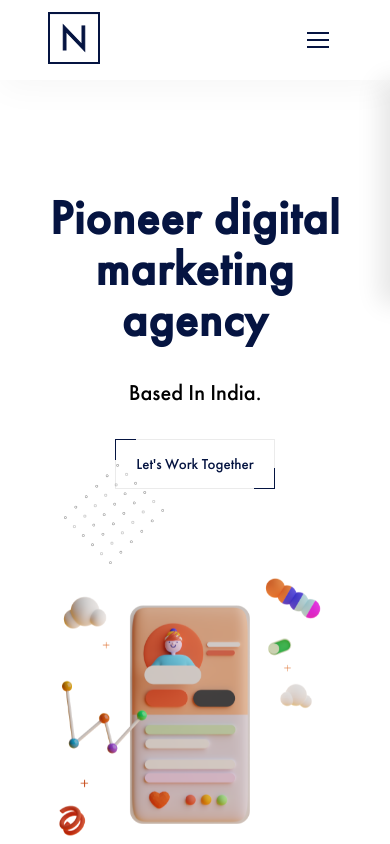
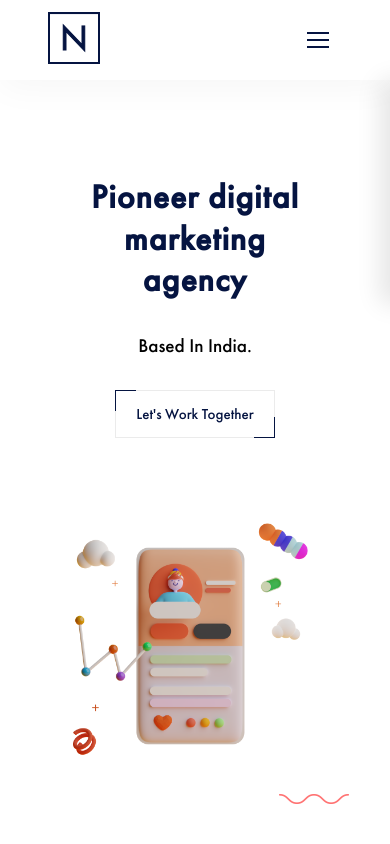
Before and after one commit to sudhanshuverse/digital-marketing, a React (Vite) app: page /services in a window 390 px wide. Shown: the top 844 px of the page. Built offline with nearby package versions, Linux system fonts and the light colour scheme; some icons are missing.

Commit message:
Update the code to make the responsive

```diff
--- a/src/components/Footer.jsx
+++ b/src/components/Footer.jsx
@@ -44,9 +44,9 @@ function Footer() {
                 <div className="footer-second-row">
                     <p>&copy; Copyright 2021 DigiDrive</p>
                     <div className="social-icons">
-                        <a href="#"><i class="fa-brands fa-dribbble"></i></a>
-                        <a href="#"><i class="fa-brands fa-facebook"></i></a>
-                        <a href="#"><i class="fa-brands fa-x-twitter"></i></a>
+                        <a href="#"><i className="fa-brands fa-dribbble"></i></a>
+                        <a href="#"><i className="fa-brands fa-facebook"></i></a>
+                        <a href="#"><i className="fa-brands fa-x-twitter"></i></a>
                     </div>
                 </div>
             </div>
--- a/src/components/Home.css
+++ b/src/components/Home.css
@@ -762,28 +762,53 @@ main {
 
 
 /* RESPONSIVE */
+@media (max-width: 1024px) {
+    .hero-page {
+        padding: 0 20px;
+    }
+
+    .hero-left h1 {
+        font-size: 3.5rem;
+        line-height: 4rem;
+    }
+
+    .third-section {
+        grid-template-columns: repeat(2, 1fr);
+    }
+
+    .sixth-section-first-row h1 {
+        font-size: 3rem;
+    }
+
+    .seventh-inner h1 {
+        font-size: 3.5rem;
+        line-height: 4rem;
+    }
+}
+
 @media (max-width: 900px) {
     .hero-page {
         flex-direction: column;
         padding: 3rem 1.5rem;
     }
 
+    .hero-left,
+    .hero-right {
+        width: 100%;
+        text-align: center;
+    }
+
     .hero-left {
-        justify-content: flex-start;
-        padding-top: 4rem;
+        padding-top: 3rem;
     }
 
     .hero-left h1 {
         font-size: 3rem;
-        line-height: 3.2rem;
-    }
-
-    .hero-left p {
-        font-size: 1.4rem;
+        line-height: 3.3rem;
     }
 
     .hero-left a {
-        padding: 18px 23px;
+        margin: 0 auto;
     }
 
     .hero-right {
@@ -791,20 +816,20 @@ main {
     }
 
     .hero-first-icon-container {
-        top: -20px;
-        left: 50px;
-        max-width: 140px;
+        top: -30px;
+        left: 40px;
+        max-width: 130px;
     }
 
     .hero-second-icon-container {
         bottom: -80px;
-        left: 40px;
+        left: 30px;
         max-width: 100px;
     }
 
     .hero-third-icon-container {
         max-width: 120px;
-        bottom: -20px;
+        bottom: -10px;
     }
 
     .third-section {
@@ -812,75 +837,129 @@ main {
         gap: 16px;
     }
 
-    .portfolio-container-1,
-    .portfolio-container-2,
-    .portfolio-container-3,
-    .portfolio-container-4,
-    .portfolio-container-5,
-    .portfolio-container-6 {
-        max-width: 380px;
-        max-height: 380px;
+    .fifth-section {
+        padding: 6rem 20px;
+    }
+
+    .demo-image-1,
+    .demo-image-2 {
+        display: none;
+    }
+
+    .sixth-section-second-row {
+        flex-direction: column;
+        align-items: flex-start;
+        gap: 1.2rem;
     }
 
     .eight-section-inner {
         grid-template-columns: repeat(2, 1fr);
-        gap: 1.5rem;
+        gap: 2rem;
     }
 
-    .eight-inner-card {
-        max-width: 100%;
+    .nine-section {
+        height: auto;
+        padding: 5rem 20px;
     }
 
+    .inner-nine-section h1 {
+        font-size: 2.5rem;
+        text-align: center;
+    }
 }
 
-
-
-@media (max-width: 400px) {
-    .hero-left a {
-        padding: 15px 20px;
+@media (max-width: 600px) {
+    .hero-left h1 {
+        font-size: 2.5rem;
+        line-height: 3rem;
     }
 
-    .hero-image-container {
-        width: 100%;
+    .hero-left p {
+        font-size: 1.3rem;
     }
 
-    .hero-first-icon-container {
+    .hero-left a {
+        padding: 15px 25px;
+    }
+
+    .hero-first-icon-container,
+    .hero-second-icon-container {
         display: none;
+    }
+
+    .hero-third-icon-container {
+        max-width: 90px;
+        right: 0;
+    }
+
+    .second-section {
+        height: 200px;
     }
 
     .third-section {
         grid-template-columns: 1fr;
-        gap: 12px;
     }
 
-    .portfolio-container-1,
-    .portfolio-container-2,
-    .portfolio-container-3,
-    .portfolio-container-4,
-    .portfolio-container-5,
-    .portfolio-container-6 {
-        max-width: 100%;
-        max-height: 300px;
+    .fourth-section-container h1 {
+        font-size: 2.3rem;
     }
 
-    .eight-section {
-        padding: 4rem 15px;
+    .fourth-section-container p {
+        font-size: 16px;
+    }
+
+    .sixth-section-first-row h1 {
+        font-size: 2.4rem;
+        text-align: center;
+    }
+
+    .sixth-section-second-row {
+        padding: 1rem 0;
+    }
+
+    .seventh-inner h1 {
+        font-size: 2.4rem;
+        line-height: 3rem;
     }
 
     .eight-section-inner {
         grid-template-columns: 1fr;
-        gap: 1.25rem;
+    }
+
+    .inner-nine-section h1 {
+        font-size: 2rem;
+    }
+
+    .inner-nine-section button {
+        padding: 16px 40px;
+    }
+}
+
+@media (max-width: 400px) {
+    .hero-left h1 {
+        font-size: 2.1rem;
+        line-height: 2.6rem;
+    }
+
+    .hero-left p {
+        font-size: 1.2rem;
+    }
+
+    .hero-left a {
+        padding: 14px 20px;
+    }
+
+    .seventh-inner h1 {
+        font-size: 2rem;
     }
 
     .eight-card-likes {
-        font-size: 0.9rem;
+        font-size: 0.85rem;
     }
 
     .eight-inner-card::before {
-        width: 60px;
-        height: 60px;
-        font-size: 1.2rem;
-        top: 15px;
-        left: 15px;
+        width: 55px;
+        height: 55px;
+        font-size: 1.1rem;
     }
 }
```
